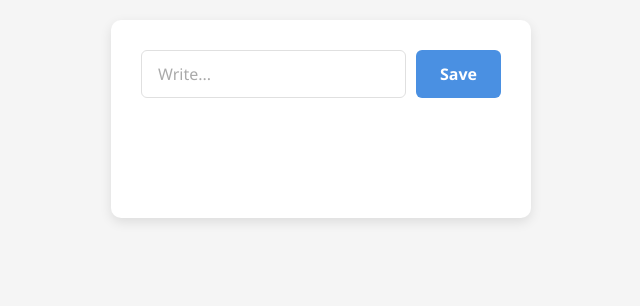
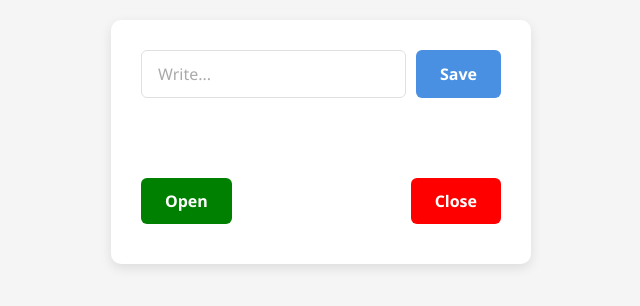
Before and after one commit to cihankarimli/react-todolist, a React (Vite) app: page / in a window 1280 px wide. Shown: the top 306 px of the page, without its empty margins (319-959 px from the left). Built offline with nearby package versions, Linux system fonts and the light colour scheme.

Commit message:
elave edildi

```diff
--- a/src/App.css
+++ b/src/App.css
@@ -114,7 +114,32 @@ div[style*="display:flex"] > div:first-child {
   color: #e74c3c;
   transform: scale(1.1);
 }
-
+.buttons {
+  display: flex;
+  justify-content: space-between;
+}
+.closeButton {
+  background-color: red;
+  color: white;
+  border: none;
+  border-radius: 6px;
+  padding: 12px 24px;
+  font-size: 16px;
+  font-weight: 600;
+  cursor: pointer;
+  transition: background-color 0.2s;
+}
+.open-button {
+  background-color: green;
+  color: white;
+  border: none;
+  border-radius: 6px;
+  padding: 12px 24px;
+  font-size: 16px;
+  font-weight: 600;
+  cursor: pointer;
+  transition: background-color 0.2s;
+}
 @media (max-width: 640px) {
   .main {
     padding: 20px;
--- a/src/App.jsx
+++ b/src/App.jsx
@@ -1,27 +1,38 @@
-import { useState } from 'react'
-import './App.css'
-import TodoCreate from './componets/TodoCreate'
-import TodoList from './componets/TodoList'
+import { useState, useEffect } from "react";
+import "./App.css";
+import TodoCreate from "./componets/TodoCreate";
+import TodoList from "./componets/TodoList";
 
 function App() {
+  const [todos, setTodos] = useState(() => {
+    const savedTodos = localStorage.getItem("todos");
+    if (savedTodos) {
+      return JSON.parse(savedTodos);
+    } else {
+      return [];
+    }
+  });
 
-const[todos,setTodos]=useState([])
-const createNewtodo=(newTodo=>{
-  setTodos([...todos,newTodo])
-})
-const removeTodo=((todoId)=>{
-   setTodos([...todos.filter((todo)=>todo.id!==todoId)])
+  useEffect(() => {
+    localStorage.setItem("todos", JSON.stringify(todos));
+  }, [todos]);
 
-})
+  const createNewtodo = (newTodo) => {
+    setTodos([...todos, newTodo]);
+  };
+
+  const removeTodo = (todoId) => {
+    setTodos(todos.filter((todo) => todo.id !== todoId));
+  };
+
   return (
     <>
-    <div className='main'>
-    <TodoCreate  createTodo= {createNewtodo}/>
-    <TodoList todos={todos} removeTodo={removeTodo}/>
-    </div>
-
+      <div className="main">
+        <TodoCreate createTodo={createNewtodo} />
+        <TodoList todos={todos} removeTodo={removeTodo} />
+      </div>
     </>
-  )
+  );
 }
 
-export default App
+export default App;
--- a/src/componets/Todo.jsx
+++ b/src/componets/Todo.jsx
@@ -1,19 +1,25 @@
 import React from 'react'
 import { CiCircleRemove } from "react-icons/ci";
-function Todo({todo,removeTodo}) {
+function Todo({todo,removeTodo,openPage}) {
       const{id,content}=todo
     const onRemovetodo=()=>{
        removeTodo(id)
     }
   return (
-    <div style={{display:'flex', flexDirection:'row', width:'500px',alignItems:'center',justifyContent:'space-between',border:'1px solid gray', width:'100%',padding:'10px', marginTop:'10px'} }>
-       <div>{content}</div>
-       <div>
-       <CiCircleRemove className='todo-icons' onClick={onRemovetodo} style={{cursor:'pointer'}}/>
 
-       </div>
+   <>
+   {openPage &&(
+     <div style={{display:'flex', flexDirection:'row', width:'500px',alignItems:'center',justifyContent:'space-between',border:'1px solid gray', width:'100%',padding:'10px', marginTop:'10px'} }>
+     <div>{content}</div>
+     <div>
+     <CiCircleRemove className='todo-icons' onClick={onRemovetodo} style={{cursor:'pointer'}}/>
 
-    </div>
+
+     </div>
+  </div>
+   )}
+
+   </>
   )
 }
 
--- a/src/componets/TodoList.jsx
+++ b/src/componets/TodoList.jsx
@@ -1,14 +1,38 @@
-import React from 'react'
-import Todo from './Todo'
+import React, { useState } from "react";
+import Todo from "./Todo";
+import { useEffect } from "react";
 
-function TodoList({todos, removeTodo}) {
+function TodoList({ todos, removeTodo }) {
+  const [openPage, setOpenPage] = useState(false);
+
+  function openList() {
+    setOpenPage(true);
+  }
+  function closeList() {
+    setOpenPage(false);
+  }
   return (
-    <div style={{width:'100%',marginTop:'50px', padding:'10px 0'}} > {todos && todos.map((todo)=>(
-       <Todo key={todo.id} todo={todo} removeTodo={removeTodo}/>
-    ))}
-
+    <div style={{ width: "100%", marginTop: "50px", padding: "10px 0" }}>
+      <div className="buttons">
+        <button className="open-button" onClick={openList}>
+          Open
+        </button>
+        <button className="closeButton" onClick={closeList}>
+          {" "}
+          Close
+        </button>
+      </div>
+      {todos &&
+        todos.map((todo) => (
+          <Todo
+            key={todo.id}
+            todo={todo}
+            removeTodo={removeTodo}
+            openPage={openPage}
+          />
+        ))}
     </div>
-  )
+  );
 }
 
-export default TodoList
+export default TodoList;
```
